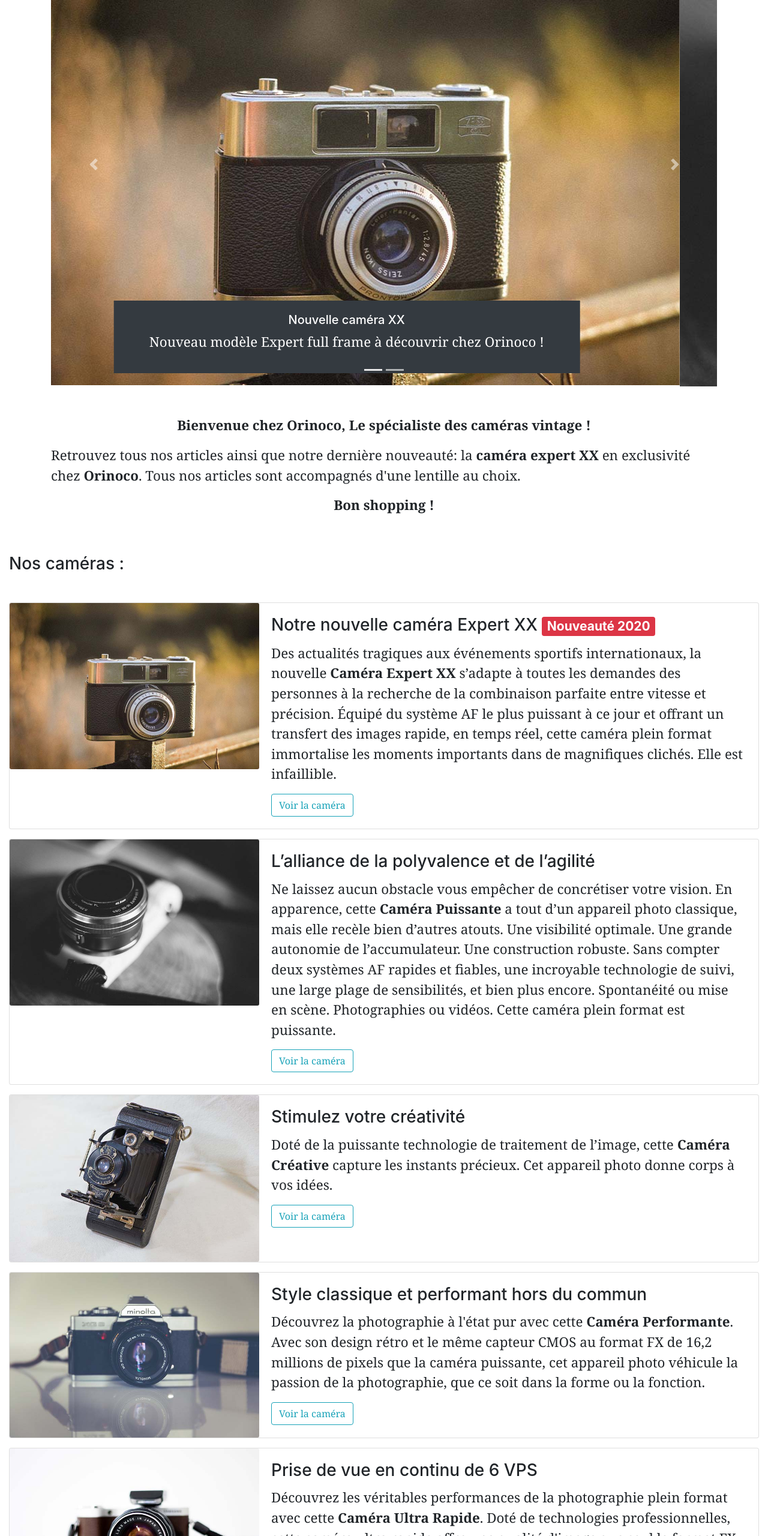
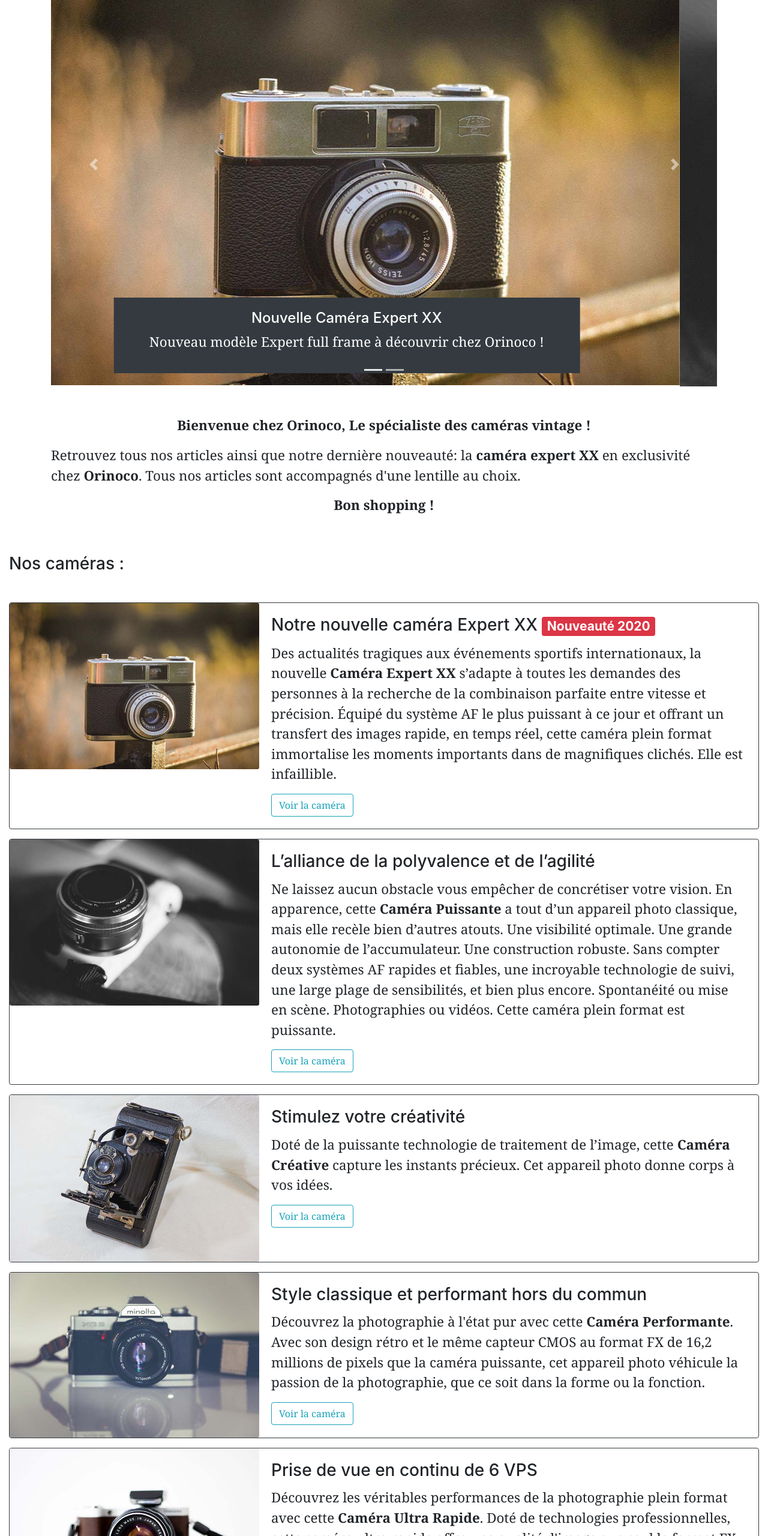
Before and after one commit to Dragster14/Projet05, a website: page index.html in a window 1280 px wide. Shown: the part 240-2800 px from the top of the page at 60% size. Drawn offline with nearby package versions, Linux system fonts and the light colour scheme; files whose address does not match are found by name.

Commit message:
Ajustement border-color + h4 carousel

```diff
--- a/index.html
+++ b/index.html
@@ -78,14 +78,14 @@
                 <div class="carousel-item active">
                     <img src="images/vcam_1.min.jpg" class="d-block w-100" alt="Caméra Expert XX exclusive chez Orinoco, Le spécialiste des caméras vintage" loading="lazy" title="Caméra Expert XX - Orinoco">
                     <div class="carousel-caption d-none d-md-block bg-dark">
-                        <h5>Nouvelle caméra XX</h5>
+                        <h4>Nouvelle Caméra Expert XX</h4>
                         <p>Nouveau modèle Expert full frame à découvrir chez Orinoco !</p>
                       </div>
                 </div>
                 <div class="carousel-item">
                     <img src="images/vcam_2.min.jpg" class="d-block w-100" alt="Expos photo - Orinoco, Le spécialiste des caméras vintage" loading="lazy" title="Expos photo en France - Orinoco">
                     <div class="carousel-caption d-none d-md-block bg-dark">
-                        <h5>10 expos photo à faire cet été en France</h5>
+                        <h4>10 expos photo à faire cet été en France</h4>
                         <p>Des frères Lumière à Agnès Varda, en passant par le Mali des années 1960 et les couleurs vues du Danemark : 10 expositions à découvrir cet été pour les amateurs de photographie et de cinéma.</p>
                       </div>
                 </div>
@@ -123,7 +123,7 @@
                 <div class="col-12">
                     <h3>Nos caméras :</h3>
 
-                    <div class="card mb-3 mt-5">
+                    <div class="card border-dark mb-3 mt-5">
                         <div class="row no-gutters">
                             <div class="col-md-4">
                                 <img src="images/card1.jpg" class="card-img" alt="Caméra Expert XX exclusive chez Orinoco, Le spécialiste des caméras vintage" loading="lazy" title="Caméra Expert XX - Orinoco">
@@ -138,7 +138,7 @@
                         </div>
                     </div>
 
-                    <div class="card mb-3">
+                    <div class="card border-dark mb-3">
                         <div class="row no-gutters">
                             <div class="col-md-4">
                                 <img src="images/card2.jpg" class="card-img" alt="Caméra puissante chez Orinoco, Le spécialiste des caméras vintage" loading="lazy" title="Caméra puissante - Orinoco">
@@ -153,7 +153,7 @@
                         </div>
                     </div>
 
-                    <div class="card mb-3">
+                    <div class="card border-dark mb-3">
                         <div class="row no-gutters">
                             <div class="col-md-4">
                                 <img src="images/card3.jpg" class="card-img" alt="Caméra créative chez Orinoco, Le spécialiste des caméras vintage" loading="lazy" title="Caméra créative - Orinoco">
@@ -168,7 +168,7 @@
                         </div>
                     </div>
 
-                    <div class="card mb-3">
+                    <div class="card border-dark mb-3">
                         <div class="row no-gutters">
                             <div class="col-md-4">
                                 <img src="images/card4.jpg" class="card-img" alt="Caméra performante hors du commun chez Orinoco, Le spécialiste des caméras vintage" loading="lazy" title="Caméra performante - Orinoco">
@@ -183,7 +183,7 @@
                         </div>
                     </div>
 
-                    <div class="card mb-3">
+                    <div class="card border-dark mb-3">
                         <div class="row no-gutters">
                             <div class="col-md-4">
                                 <img src="images/card5.jpg" class="card-img" alt="Caméra ultra rapide chez Orinoco, Le spécialiste des caméras vintage" loading="lazy" title="Caméra ultra rapide - Orinoco">
```
